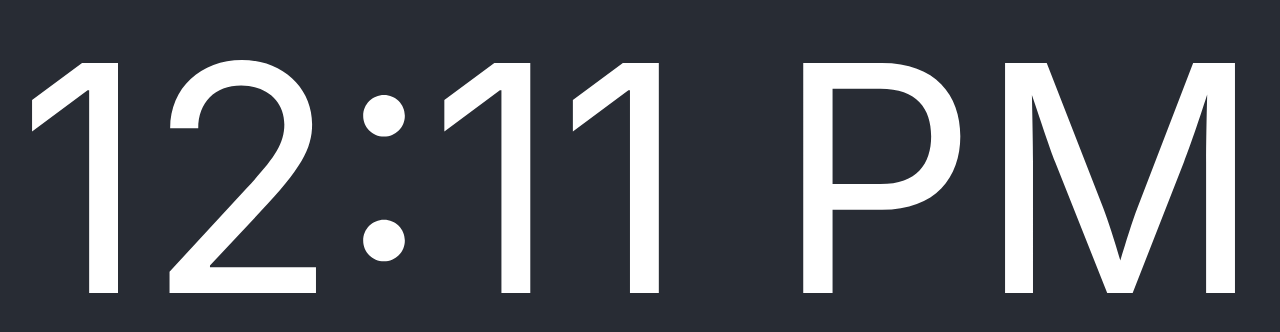
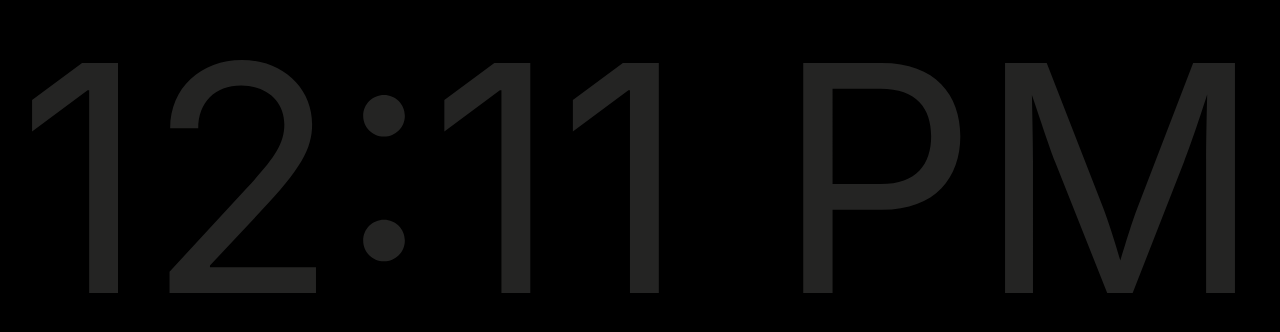
Before and after one commit to AsafKed/DimClock, a React (Create React App) app: page / in a window 1280 px wide. Shown: the part 222-554 px from the top of the page. Built offline with nearby package versions, Linux system fonts and the light colour scheme.

Commit message:
Make clock dim

```diff
--- a/src/App.css
+++ b/src/App.css
@@ -16,15 +16,17 @@ Keep for analog clock implementation
 } */
 
 .App-header {
-  background-color: #282c34;
+  background-color: black;
   min-height: 100vh;
   display: flex;
   flex-direction: column;
   align-items: center;
   justify-content: center;
   font-size: calc(300px + 2vmin);
-  color: white;
+  color: #242423;
 }
+/* dark text: #242423 */
+/* brighter text: #282c34  */
 
 /* .App-link {
   color: #61dafb;
```
